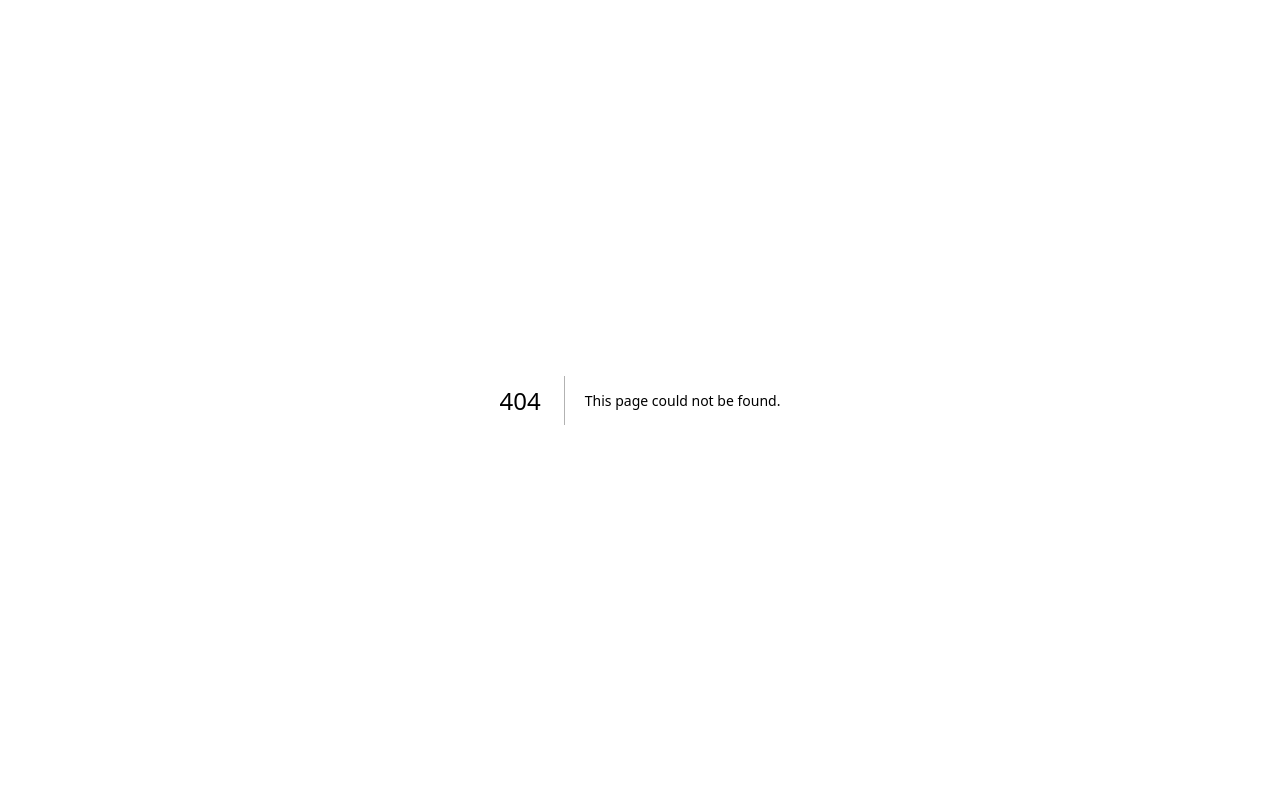
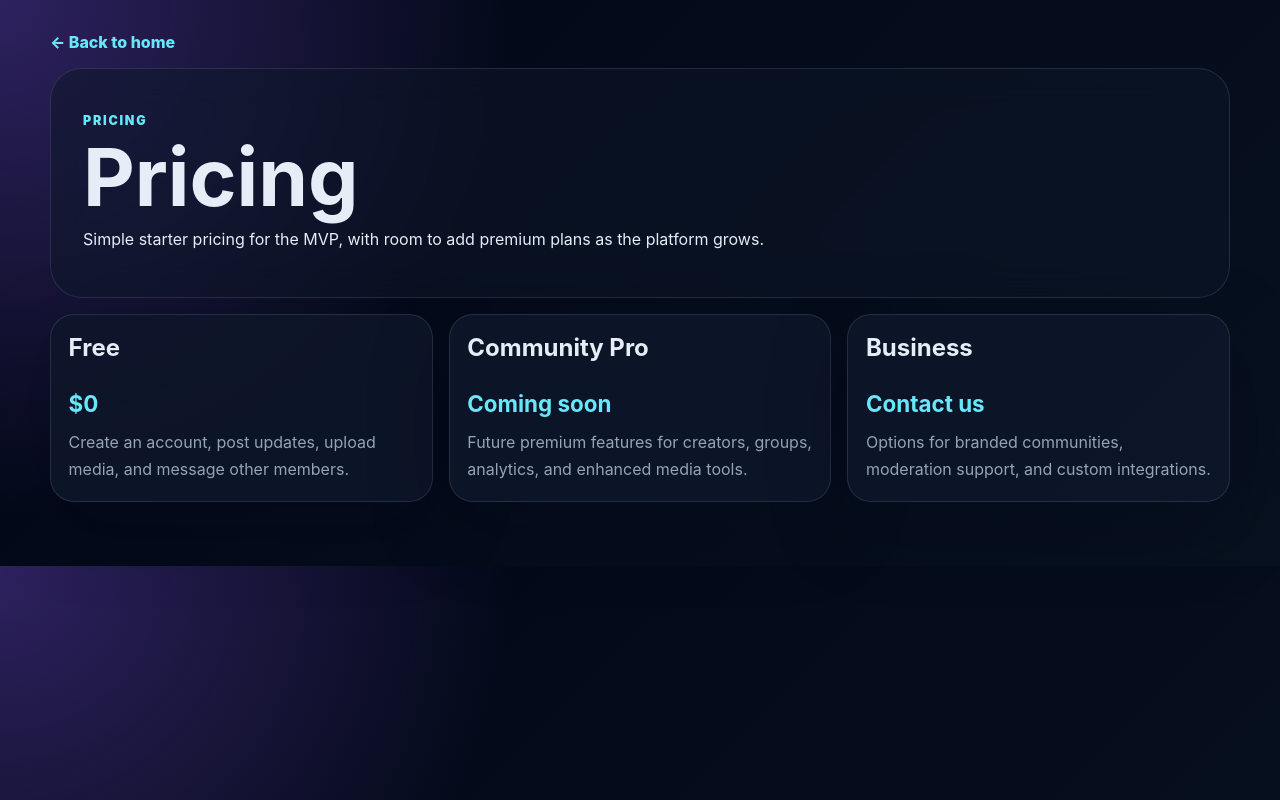
Before and after one commit to Jdrexx/SocialMediaMVP, a Next.js app: page /pricing in a window 1280 px wide. Before the commit this address had no page. Built offline with nearby package versions, Linux system fonts and the light colour scheme.

Commit message:
feat: replace front page links with info pages

```diff
--- a/app/globals.css
+++ b/app/globals.css
@@ -22,7 +22,7 @@ label { display: grid; gap: .5rem; color: var(--muted); font-size: .9rem; }
 
 .shell { width: min(1180px, calc(100% - 2rem)); margin: auto; padding: 2rem 0 4rem; }
 .hero { display: grid; grid-template-columns: 1fr auto; gap: 1rem; align-items: end; padding: 2rem; border: 1px solid var(--line); border-radius: 2rem; background: rgba(15, 23, 42, .52); backdrop-filter: blur(18px); }
-.frontLinks { display: grid; grid-template-columns: repeat(7, minmax(0, 1fr)); gap: .75rem; margin: 1rem 0; }
+.frontLinks { display: grid; grid-template-columns: repeat(4, minmax(0, 1fr)); gap: .75rem; margin: 1rem 0; }
 .frontLinks a { display: grid; gap: .25rem; min-height: 90px; padding: .9rem; text-decoration: none; border: 1px solid var(--line); border-radius: 1.2rem; background: rgba(15, 23, 42, .62); transition: transform .16s ease, border-color .16s ease, background .16s ease; }
 .frontLinks a:hover, .frontLinks a:focus-visible { transform: translateY(-2px); border-color: rgba(103, 232, 249, .5); background: rgba(30, 41, 59, .82); outline: none; }
 .frontLinks span { color: var(--muted); font-size: .82rem; line-height: 1.35; }
@@ -62,9 +62,16 @@ h2 { margin: 0 0 1rem; }
 .post { padding: 1rem; display: grid; gap: .8rem; }
 .post > div { display: flex; gap: .7rem; align-items: center; }
 .post img, .post video { max-height: 420px; border-radius: 1rem; border: 1px solid var(--line); }
+.infoPage { display: grid; gap: 1rem; }
+.backLink { width: fit-content; text-decoration: none; color: #67e8f9; font-weight: 800; }
+.infoCard { display: grid; gap: .75rem; }
+.infoCard p, .infoCard ol { margin: 0; color: var(--muted); line-height: 1.7; }
+.infoCard li + li { margin-top: .5rem; }
+.pricingGrid { display: grid; grid-template-columns: repeat(3, minmax(0, 1fr)); gap: 1rem; }
+.pricingGrid strong { font-size: 1.4rem; color: #67e8f9; }
 
 @media (max-width: 960px) {
-  .hero, .dashboard, .feed { grid-template-columns: 1fr; }
+  .hero, .dashboard, .feed, .pricingGrid { grid-template-columns: 1fr; }
   .frontLinks { grid-template-columns: repeat(2, minmax(0, 1fr)); }
   .profilePanel { position: static; }
   .composer { grid-column: auto; }
--- /dev/null
+++ b/app/pricing/page.jsx
@@ -0,0 +1,29 @@
+export default function PricingPage() {
+  const plans = [
+    { name: 'Free', price: '$0', details: 'Create an account, post updates, upload media, and message other members.' },
+    { name: 'Community Pro', price: 'Coming soon', details: 'Future premium features for creators, groups, analytics, and enhanced media tools.' },
+    { name: 'Business', price: 'Contact us', details: 'Options for branded communities, moderation support, and custom integrations.' }
+  ];
+
+  return (
+    <main className="shell infoPage">
+      <a className="backLink" href="/">← Back to home</a>
+      <section className="hero">
+        <div>
+          <p className="eyebrow">Pricing</p>
+          <h1>Pricing</h1>
+          <p>Simple starter pricing for the MVP, with room to add premium plans as the platform grows.</p>
+        </div>
+      </section>
+      <section className="pricingGrid">
+        {plans.map((plan) => (
+          <article className="card infoCard" key={plan.name}>
+            <h2>{plan.name}</h2>
+            <strong>{plan.price}</strong>
+            <p>{plan.details}</p>
+          </article>
+        ))}
+      </section>
+    </main>
+  );
+}
```
Also changed, not shown: app/about-us/page.jsx (added, +18 -0 lines), app/contact/page.jsx (added, +19 -0 lines), app/page.jsx (+4 -7 lines), app/rules-of-conduct/page.jsx (added, +28 -0 lines).
